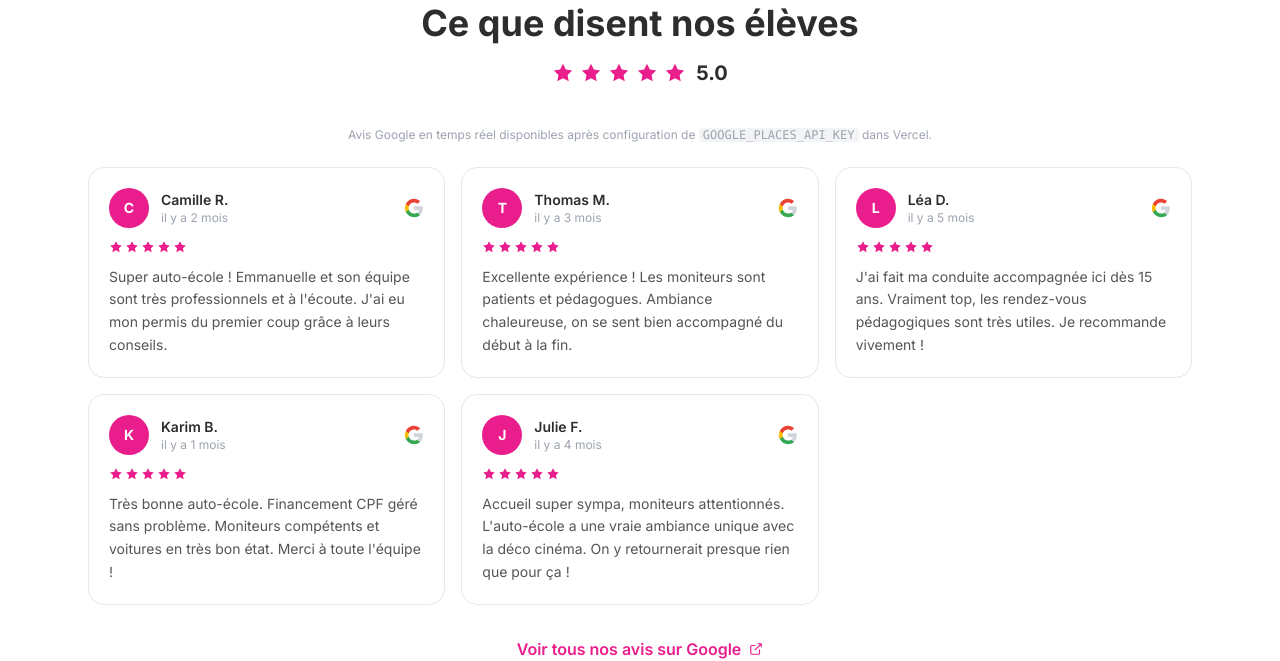
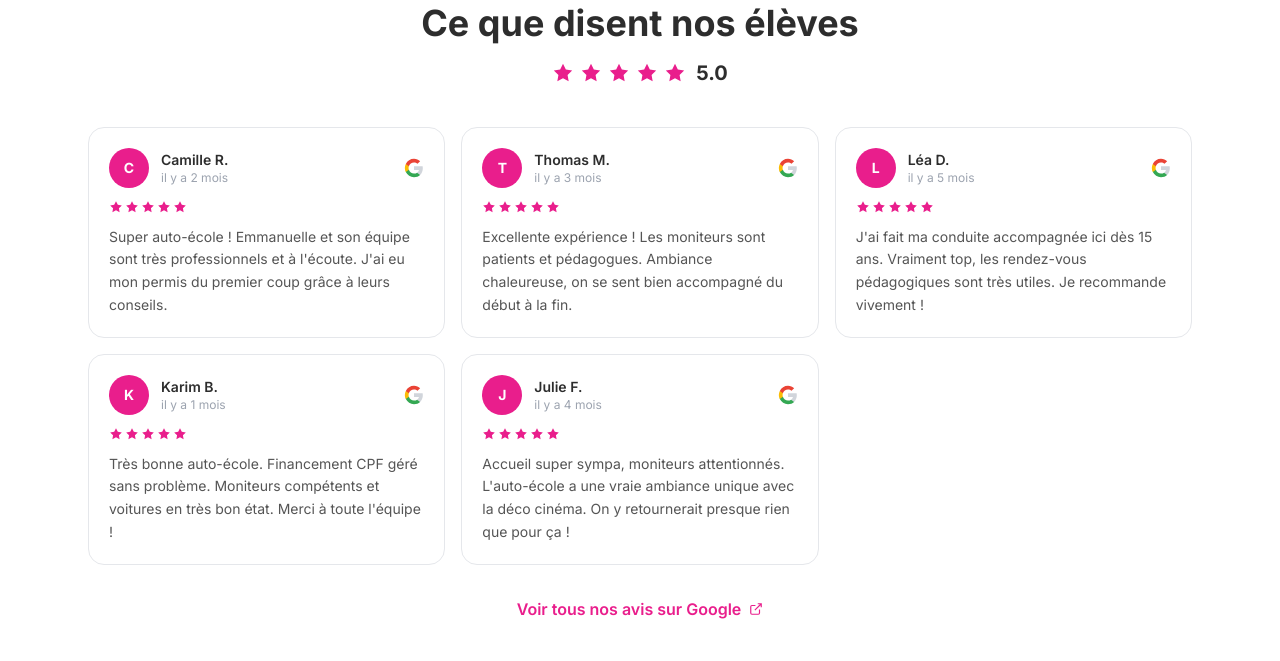
Before and after one commit to lasscontactpro-star/auto-ecole-du-cine, a Next.js app: page / in a window 1280 px wide. Shown: the part 3160-3821 px from the top of the page. Built offline with nearby package versions, Linux system fonts and the light colour scheme; no server answers.

Commit message:
hide: remove placeholder notice on reviews section

```diff
--- a/components/sections/GoogleReviewsClient.tsx
+++ b/components/sections/GoogleReviewsClient.tsx
@@ -41,12 +41,6 @@ export function GoogleReviewsClient({
 }) {
   return (
     <div>
-      {isPlaceholder && (
-        <p className="text-center text-xs text-gray-400 mb-6">
-          Avis Google en temps réel disponibles après configuration de{" "}
-          <code className="bg-gray-100 px-1 rounded">GOOGLE_PLACES_API_KEY</code> dans Vercel.
-        </p>
-      )}
       <div className="grid grid-cols-1 md:grid-cols-2 lg:grid-cols-3 gap-4">
         {reviews.slice(0, 6).map((review, i) => (
           <div
```
